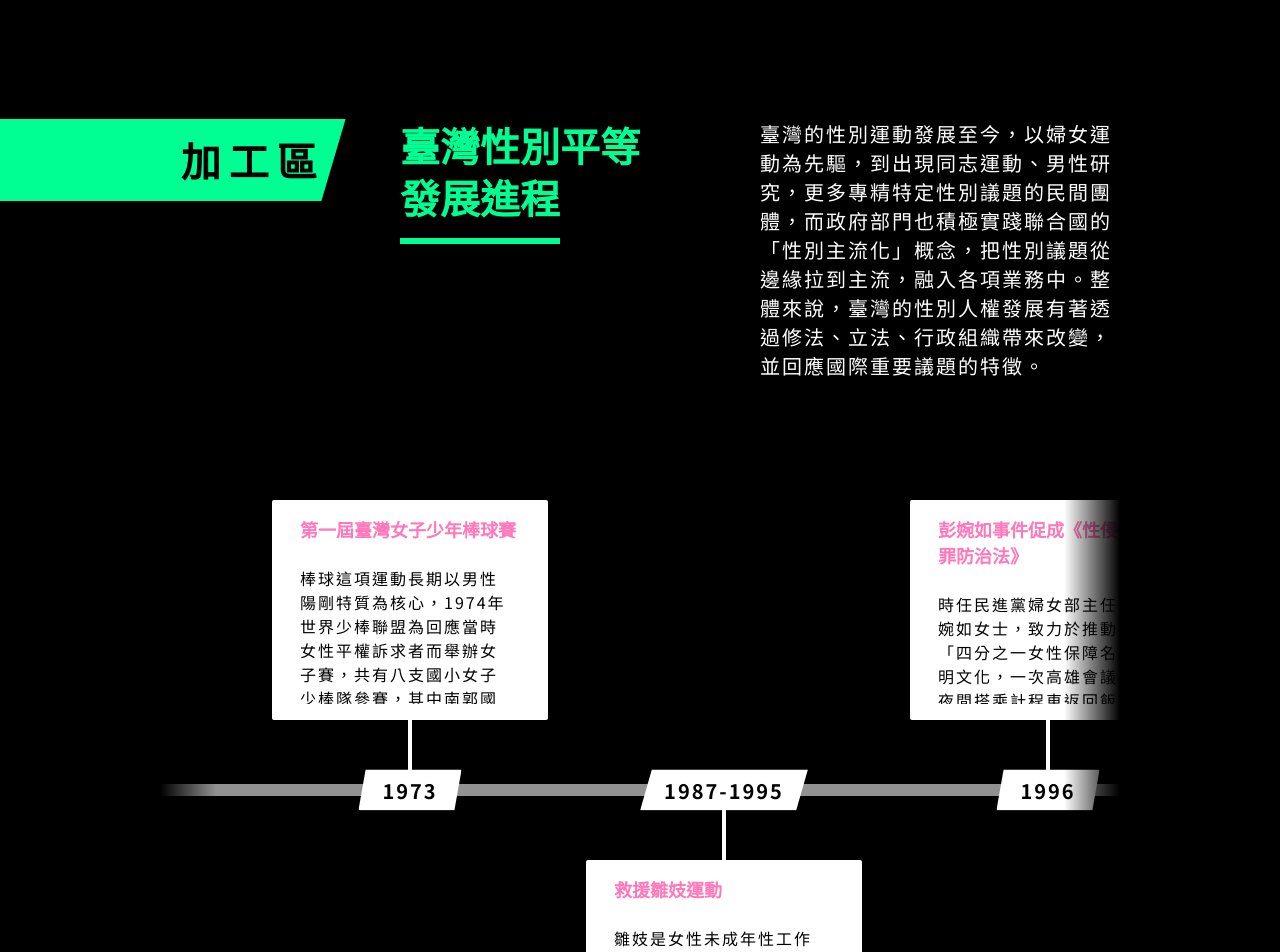
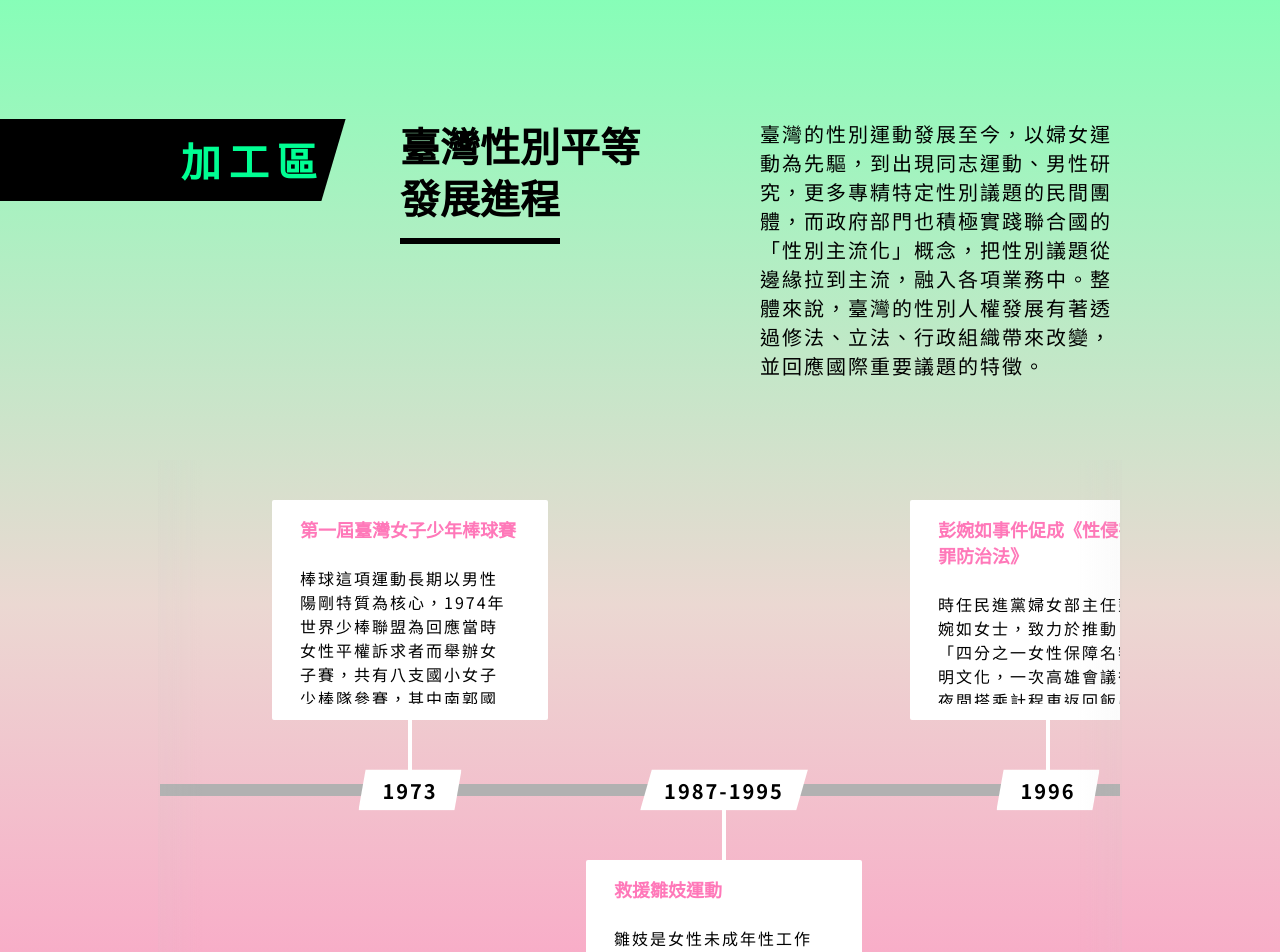
Before and after one commit to dingdingdingdingliu/girls-day-2024, a Next.js app: page / in a window 1280 px wide. Shown: the part 9400-10352 px from the top of the page. Built offline with nearby package versions, Linux system fonts and the light colour scheme.

Commit message:
feat: create time line hint mask

```diff
--- a/components/Common/Index/TitleWithLine.js
+++ b/components/Common/Index/TitleWithLine.js
@@ -299,7 +299,7 @@ export function TimeLineTitle() {
       <WrapTitleWithLine
         upText="臺灣性別平等"
         lowerText="發展進程"
-        color={theme.colors.green}
+        color={theme.colors.black}
         paddingBottom={{
           desktop: "12px",
           mobile: "6px",
--- /dev/null
+++ b/components/Pages/Index/SectionTimeLine/HintMask.js
@@ -0,0 +1,64 @@
+import styled from "@emotion/styled";
+import globalConfig from "@/styles/globalConfig";
+import { useSpring, animated } from "@react-spring/web";
+import { MdKeyboardDoubleArrowRight } from "react-icons/md";
+
+// 提示遮罩動態元件，尺寸同時間軸區塊
+const AnimatedHintWrapper = styled(animated.div)`
+  width: 100%;
+  height: 100%;
+  max-height: 100%;
+  position: absolute;
+  top: 0;
+  right: 0;
+  z-index: 39;
+  background-color: rgba(200, 200, 200, 0.05);
+  backdrop-filter: blur(5px); /* 模糊效果 */
+  display: ${(props) => (props.isMaskOpen ? "flex" : "none")};
+  justify-content: center;
+  align-items: center;
+`;
+
+const AnimatedRightWrapper = styled(animated.div)`
+  position: absolute;
+  top: 50%;
+  left: 50%;
+`;
+
+const StyledArrow = styled(MdKeyboardDoubleArrowRight)`
+  color: ${(props) => props.theme.colors.black};
+  font-size: 68px;
+
+  @media (max-width: ${globalConfig.findObjectGame}) {
+    font-size: 32px;
+  }
+`;
+
+function AnimatedArrowLeft() {
+  const [leftSprings] = useSpring(() => ({
+    from: { x: 0 },
+    to: [{ x: -25 }, { x: 25 }],
+    config: { mass: 1, tension: 800, friction: 100 },
+    loop: true,
+  }));
+
+  return (
+    <AnimatedRightWrapper
+      style={{
+        transform: leftSprings.x.to(
+          (x) => `translate(calc(-50% + ${x}px), -50%)`,
+        ),
+      }}
+    >
+      <StyledArrow />
+    </AnimatedRightWrapper>
+  );
+}
+
+export default function HintMask({ fadeInHint, isMaskOpen }) {
+  return (
+    <AnimatedHintWrapper style={fadeInHint} isMaskOpen={isMaskOpen}>
+      <AnimatedArrowLeft />
+    </AnimatedHintWrapper>
+  );
+}
--- a/components/Pages/Index/SectionTimeLine/TimeLineSection.js
+++ b/components/Pages/Index/SectionTimeLine/TimeLineSection.js
@@ -17,7 +17,7 @@ const TimeLine = styled.div`
   width: 5002px;
   max-height: 12px;
   max-width: 5002px;
-  background-color: ${(props) => props.theme.colors.grey};
+  background-color: ${(props) => props.theme.colors.timeGrey};
   position: absolute;
   top: 50%;
   left: 0;
--- a/components/Pages/Index/SectionTimeLine/index.js
+++ b/components/Pages/Index/SectionTimeLine/index.js
@@ -1,3 +1,4 @@
+import { useState, useEffect } from "react";
 import styled from "@emotion/styled";
 import globalConfig from "@/styles/globalConfig";
 import { useInView } from "react-intersection-observer";
@@ -10,13 +11,20 @@ import {
 } from "@/components/Common/Label/BevelLabel";
 import { TimeLineTitle } from "@/components/Common/Index/TitleWithLine";
 import TimeLineSection from "./TimeLineSection";
+import HintMask from "./HintMask";
 
 const titleCopyWrite =
   "臺灣的性別運動發展至今，以婦女運動為先驅，到出現同志運動、男性研究，更多專精特定性別議題的民間團體，而政府部門也積極實踐聯合國的「性別主流化」概念，把性別議題從邊緣拉到主流，融入各項業務中。整體來說，臺灣的性別人權發展有著透過修法、立法、行政組織帶來改變，並回應國際重要議題的特徵。";
 
 // 頁面底層底色延展
 const StyledPageWrapper = styled(PageWrapper)`
-  background-color: ${(props) => props.theme.colors.black};
+  background-image: ${(props) =>
+    `linear-gradient(to bottom,
+    ${props.theme.colors.lightGreen} 0%,
+    ${props.theme.colors.lightOrange} 50%,
+    ${props.theme.colors.lightPink} 92%,
+		${props.theme.colors.black} 100%)
+		`};
   position: relative;
   padding-bottom: 20px;
 `;
@@ -70,7 +78,7 @@ const TitleContent = styled.p`
   width: 50%;
   font-size: ${(props) => props.theme.fontSizes[20]};
   font-weight: ${(props) => props.theme.fontWeights.normal};
-  color: ${(props) => props.theme.colors.white};
+  color: ${(props) => props.theme.colors.black};
   letter-spacing: 2px;
 
   @media (max-width: ${globalConfig.mediaQuery}) {
@@ -96,27 +104,42 @@ const TimeLineScrollWrapper = styled.div`
   width: 100%;
   max-width: 100%;
   overflow-x: auto;
+  position: relative;
 `;
 
 // 陰影層
 const ShadowWrapper = styled.div`
-  width: 80px;
+  width: 50px;
   height: 100%;
   position: absolute;
   top: 0;
-  z-index: 4;
+  z-index: 40;
+
+  @media (max-width: ${globalConfig.mediaQuery}) {
+    width: 28px;
+  }
 `;
 
 // 左側陰影層
 const ShadowLeftWrapper = styled(ShadowWrapper)`
-  background-image: linear-gradient(to right, #000000, transparent 70%);
-  left: 0;
+  background-image: linear-gradient(
+    to right,
+    rgba(200, 200, 200, 0.08),
+    transparent 90%
+  );
+  backdrop-filter: blur(0.5px);
+  left: -2px;
 `;
 
 // 右側陰影層
 const ShadowRightWrapper = styled(ShadowWrapper)`
-  background-image: linear-gradient(to left, #000000, transparent 70%);
-  right: 0;
+  background-image: linear-gradient(
+    to left,
+    rgba(200, 200, 200, 0.08),
+    transparent 90%
+  );
+  backdrop-filter: blur(0.5px);
+  right: -2px;
 `;
 
 const LabelWrapper = styled(AbsoluteLabelWrapper)`
@@ -129,9 +152,11 @@ const LabelWrapper = styled(AbsoluteLabelWrapper)`
 
 export default function SectionTimeLine({ isDesktop }) {
   const theme = useTheme();
+  const [isMaskOpen, setIsMaskOpen] = useState(false);
+  const [maskShownOnce, setMaskShownOnce] = useState(false);
 
   const { ref, inView } = useInView({
-    triggerOnce: false,
+    triggerOnce: true,
     threshold: 0.2,
   });
 
@@ -142,13 +167,38 @@ export default function SectionTimeLine({ isDesktop }) {
     delay: 400, // 延遲效果
   });
 
+  const fadeInHint = useSpring({
+    opacity: 1,
+    from: { opacity: 0 },
+    config: { duration: 800 }, // 動畫持續時間
+    delay: isMaskOpen && 600, // 只有在 isGameEnd 為 true 時設置延遲
+    reset: false,
+  });
+
+  useEffect(() => {
+    if (inView && !maskShownOnce) {
+      setIsMaskOpen(true);
+      setMaskShownOnce(true);
+    }
+  }, [inView, maskShownOnce]);
+
+  useEffect(() => {
+    if (isMaskOpen) {
+      const timeout = setTimeout(() => {
+        setIsMaskOpen(false);
+      }, 6000);
+
+      return () => clearTimeout(timeout);
+    }
+  }, [isMaskOpen]);
+
   return (
     <StyledPageWrapper ref={ref}>
       {!isDesktop && (
         <LabelWrapper id="processing">
           <BevelLabel
-            buttonColor={theme.colors.green}
-            textColor={theme.colors.black}
+            buttonColor={theme.colors.black}
+            textColor={theme.colors.green}
             labelText="加工區"
             inView={inView}
           />
@@ -158,8 +208,8 @@ export default function SectionTimeLine({ isDesktop }) {
         {isDesktop && (
           <LabelWrapper id="processing">
             <BevelLabel
-              buttonColor={theme.colors.green}
-              textColor={theme.colors.black}
+              buttonColor={theme.colors.black}
+              textColor={theme.colors.green}
               labelText="加工區"
               inView={inView}
             />
@@ -175,6 +225,7 @@ export default function SectionTimeLine({ isDesktop }) {
           <ShadowRelativeWrapper>
             <ShadowLeftWrapper />
             <TimeLineScrollWrapper>
+              <HintMask fadeInHint={fadeInHint} isMaskOpen={isMaskOpen} />
               <TimeLineSection />
             </TimeLineScrollWrapper>
             <ShadowRightWrapper />
--- a/styles/theme.js
+++ b/styles/theme.js
@@ -5,6 +5,7 @@ const globalTheme = {
     grey: "#919191",
     lightGrey: "#ececec",
     mediumGrey: "#DDDDDD",
+    timeGrey: "#b1b1b1",
     light: "#F5F5F5",
     yellow: "#ffff00",
     green: "#00FF93",
```
